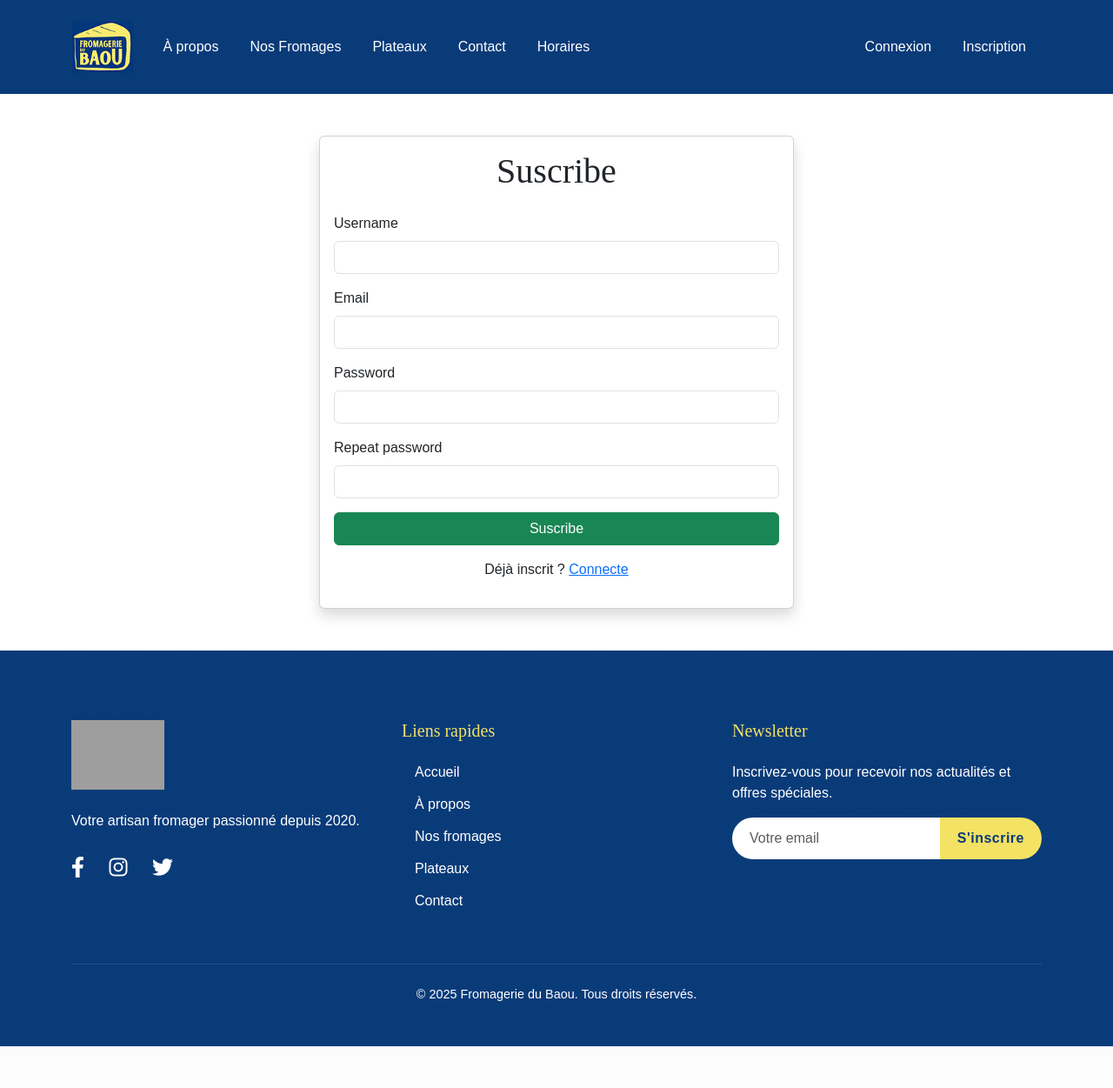
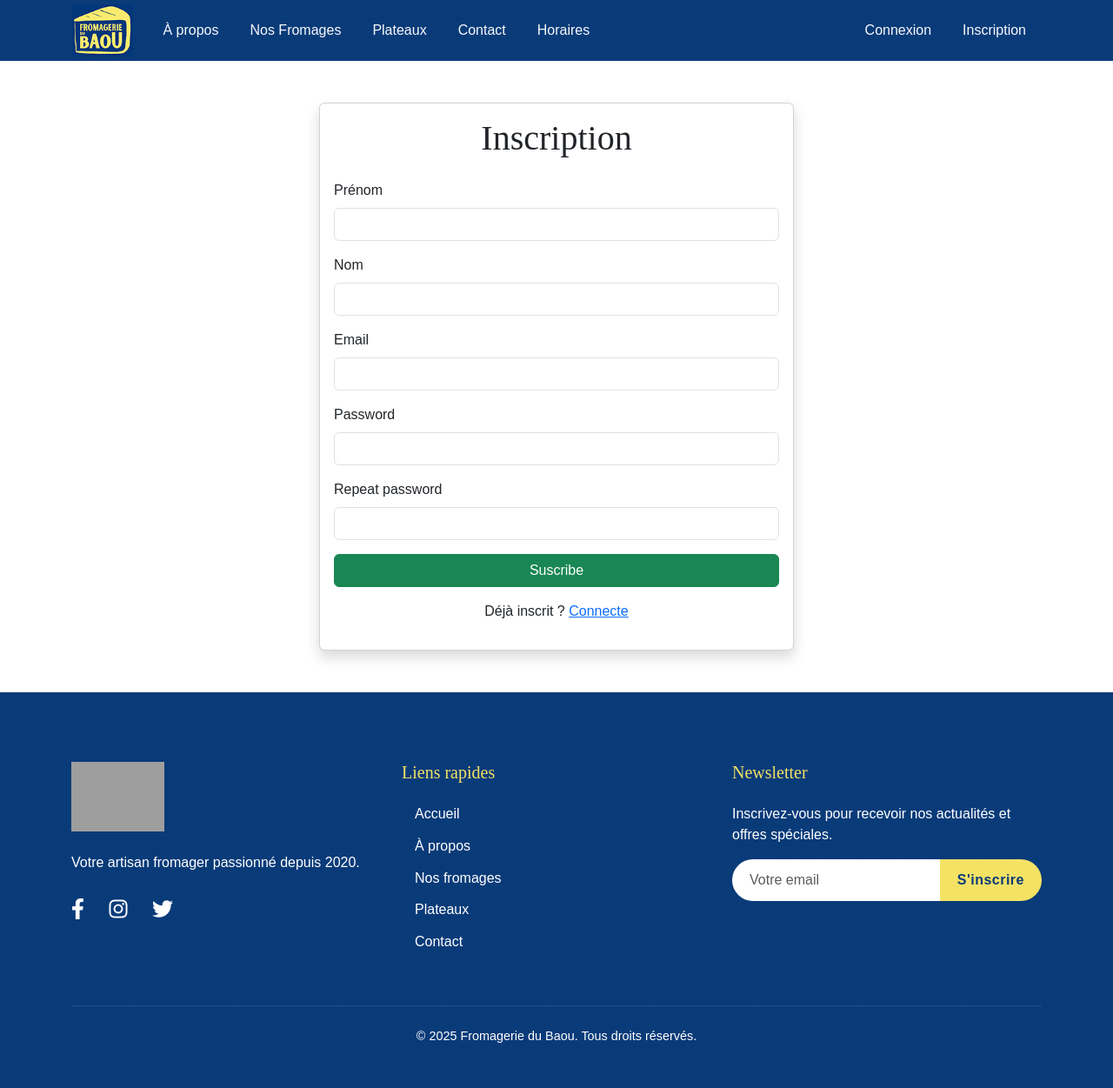
Before and after one commit to JessyDevBox/dev-pj-fromagerie-baou, a Flask app: page /auth/register in a window 1280 px wide. Shown: the whole page at 87% size. Before the commit the page ends 1203 px from the top, so only its background shows below. Run offline with Flask 3, Linux system fonts and the light colour scheme; grey boxes are pictures that could not be loaded.

Commit message:
Dev Update

```diff
--- a/app/forms/auth.py
+++ b/app/forms/auth.py
@@ -17,6 +17,12 @@ class RegistrationForm(FlaskForm):
     username = StringField(
         "Username", validators=[DataRequired(), Length(min=4, max=64)]
     )
+    first_name = StringField(
+        "Prénom", validators=[DataRequired(), Length(min=4, max=64)]
+    )
+    last_name = StringField(
+        "Nom", validators=[DataRequired(), Length(min=4, max=64)]
+    )
     email = StringField("Email", validators=[DataRequired(), Email()])
     password = PasswordField("Password", validators=[DataRequired(), Length(min=6)])
     password2 = PasswordField(
--- a/app/inc/mail.py
+++ b/app/inc/mail.py
@@ -43,6 +43,7 @@ def send_mail_html(send_to: List[str], subject: str, message: str):
 def send_mail(
     send_to: List[str], subject: str, message: str, is_message_html: bool = False
 ):
+    global obj_mail
     msg = Message(
         sender=Config.MAIL_SENDER,
         recipients=send_to,
--- a/app/routes/auth.py
+++ b/app/routes/auth.py
@@ -55,6 +55,9 @@ def register():
         user_email = form.email.data
         username = form.username.data
 
+        if not username:
+            username = user_email
+
         # check if email is already recorded
         user_exists = User.query.filter(
             (User.email == user_email) | (User.username == username)
@@ -65,10 +68,14 @@ def register():
             return redirect(url_for("auth.login"))
 
 
+        print(f"** Create user: {user_email}")
+
         # create user
         user = User(
             username=username,
             email=form.email.data,
+            first_name=form.first_name.data,
+            last_name=form.last_name.data,
             rights=UserRights.default,
         )
         user.set_password(form.password.data)
@@ -79,13 +86,13 @@ def register():
 
         mail_result = send_mail_html(
             send_to=[user_email],
-            subject="Tiny Garden - Subscription Success",
+            subject="Fromagerie du Baou - Souscription",
             message=f"""
             <html>
                 <body>
-                    <h1>Mini Jardin</h1>
-                    <h3>Bienvenue {form.username.data} sur le site de mini jardin.</h3>
-                    <h3>Passez une bonne journée dans votre jardin</h3>
+                    <h1>Fromagerie du Baou</h1>
+                    <h3>Bienvenue {form.first_name.data}, {form.last_name.data} sur le site de la fromagerie du Baou.</h3>
+                    <h3>En espèrant que vous pourrez venir nous voir.</h3>
                 </body>
             </html>
             """,
--- a/app/static/css/navbar.css
+++ b/app/static/css/navbar.css
@@ -4,6 +4,9 @@
     background-color: var(--primary-blue);
     backdrop-filter: blur(10px);
     -webkit-backdrop-filter: blur(10px);
+
+    padding-top: 0;
+    padding-bottom: 0;
 }
 
 .navbar.scrolled {
@@ -25,7 +28,7 @@
 }
 
 .nav-link {
-    color: white;
+    color: var(--navbar-link-color);
     font-weight: 500;
     margin: 0 10px;
     position: relative;
@@ -46,3 +49,7 @@
 .nav-link:hover::after {
     width: 100%;
 }
+
+.nav-link:hover {
+    color: var(--navbar-link-color-hover);
+}
--- a/app/static/css/vars.css
+++ b/app/static/css/vars.css
@@ -12,4 +12,7 @@
     --text-dark: #333;
     --text-light: #f8f9fa;
     --text-brand-cheese: var(--main-design-cheese);
+
+    --navbar-link-color: var(--text-light);
+    --navbar-link-color-hover: var(--text-light);
 }
--- a/app/templates/auth/register.html
+++ b/app/templates/auth/register.html
@@ -6,13 +6,29 @@
         <div class="col-md-6">
             <div class="card shadow">
                 <div class="card-body">
-                    <h1 class="card-title text-center mb-4">Suscribe</h1>
+                    <h1 class="card-title text-center mb-4">Inscription</h1>
                     <form method="POST" action="" novalidate>
                         {{ form.hidden_tag() }}
+                        {#
                         <div class="mb-3">
                             {{ form.username.label(class="form-label") }}
                             {{ form.username(class="form-control") }}
                             {% for error in form.username.errors %}
+                            <span class="text-danger">{{ error }}</span>
+                            {% endfor %}
+                        </div>
+                        #}
+                        <div class="mb-3">
+                            {{ form.first_name.label(class="form-label") }}
+                            {{ form.first_name(class="form-control") }}
+                            {% for error in form.first_name.errors %}
+                            <span class="text-danger">{{ error }}</span>
+                            {% endfor %}
+                        </div>
+                        <div class="mb-3">
+                            {{ form.last_name.label(class="form-label") }}
+                            {{ form.last_name(class="form-control") }}
+                            {% for error in form.last_name.errors %}
                             <span class="text-danger">{{ error }}</span>
                             {% endfor %}
                         </div>
```
